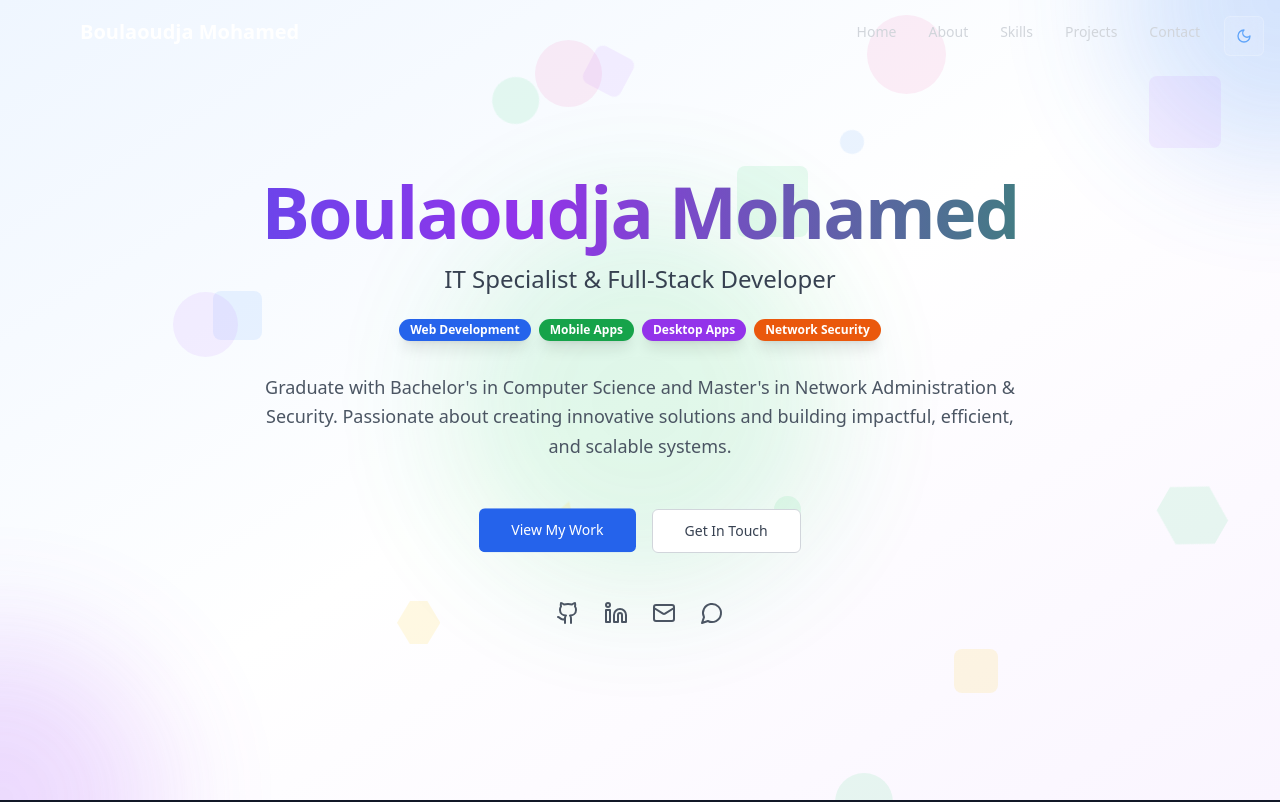
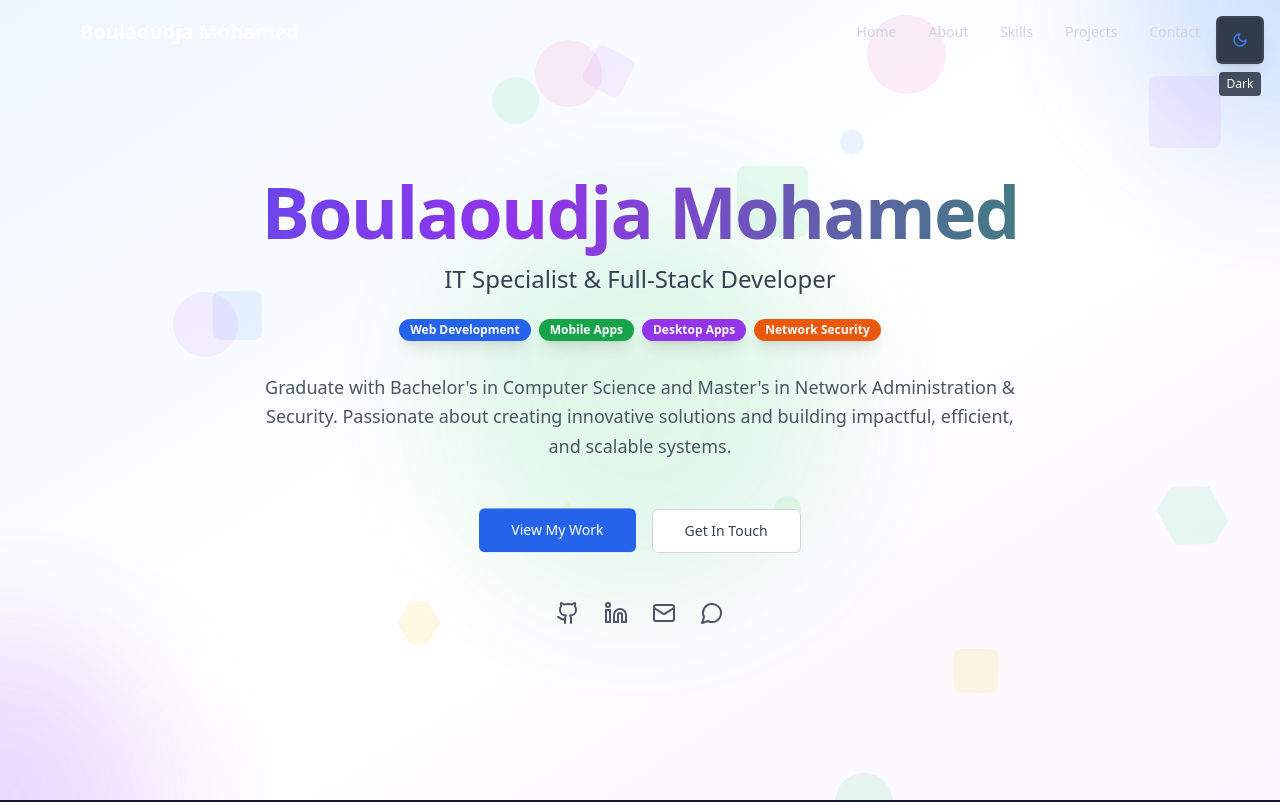
Before and after one commit to boulaoudja-mohamed/BM, a React (Vite) app: page / in a window 1280 px wide. Shown: the top 802 px of the page. Built offline with nearby package versions, Linux system fonts and the light colour scheme.

Commit message:
Add debugging and improve theme toggle visibility

```diff
--- a/src/components/ThemeToggle.tsx
+++ b/src/components/ThemeToggle.tsx
@@ -1,4 +1,3 @@
-
 import { Moon, Sun } from "lucide-react";
 import { Button } from "@/components/ui/button";
 import { useTheme } from "@/contexts/ThemeContext";
@@ -6,19 +5,29 @@ import { useTheme } from "@/contexts/ThemeContext";
 const ThemeToggle = () => {
   const { isDark, toggleTheme } = useTheme();
 
+  const handleClick = () => {
+    console.log('Theme toggle clicked! Current theme:', isDark ? 'dark' : 'light');
+    toggleTheme();
+  };
+
   return (
+    <div className="fixed top-4 right-4 z-[9999] flex flex-col items-center gap-2">
       <Button
         variant="ghost"
         size="icon"
-      onClick={toggleTheme}
-      className="fixed top-4 right-4 z-50 bg-white/10 backdrop-blur-md border border-white/20 hover:bg-white/20 transition-all duration-300 hover:scale-110"
+        onClick={handleClick}
+        className="bg-gray-800/90 dark:bg-white/90 backdrop-blur-md border-2 border-gray-600/50 dark:border-white/50 hover:bg-gray-700/90 dark:hover:bg-white/80 transition-all duration-300 hover:scale-110 text-white dark:text-gray-900 shadow-lg w-12 h-12"
       >
         {isDark ? (
-        <Sun className="h-5 w-5 text-yellow-400 transition-all duration-300" />
+          <Sun className="h-6 w-6 text-yellow-500 transition-all duration-300" />
         ) : (
-        <Moon className="h-5 w-5 text-blue-400 transition-all duration-300" />
+          <Moon className="h-6 w-6 text-blue-500 transition-all duration-300" />
         )}
       </Button>
+      <span className="text-xs text-white dark:text-gray-900 bg-gray-800/80 dark:bg-white/80 px-2 py-1 rounded text-center">
+        {isDark ? 'Light' : 'Dark'}
+      </span>
+    </div>
   );
 };
 
--- a/src/contexts/ThemeContext.tsx
+++ b/src/contexts/ThemeContext.tsx
@@ -1,4 +1,3 @@
-
 import React, { createContext, useContext, useEffect, useState } from 'react';
 
 interface ThemeContextType {
@@ -21,21 +20,28 @@ export const ThemeProvider: React.FC<{ children: React.ReactNode }> = ({ childre
     // Check localStorage first, then system preference
     const saved = localStorage.getItem('theme');
     if (saved) {
+      console.log('Found saved theme:', saved);
       return saved === 'dark';
     }
-    return window.matchMedia('(prefers-color-scheme: dark)').matches;
+    const systemPrefersDark = window.matchMedia('(prefers-color-scheme: dark)').matches;
+    console.log('System prefers dark:', systemPrefersDark);
+    return systemPrefersDark;
   });
 
   useEffect(() => {
+    console.log('Theme changed to:', isDark ? 'dark' : 'light');
     localStorage.setItem('theme', isDark ? 'dark' : 'light');
     if (isDark) {
       document.documentElement.classList.add('dark');
+      console.log('Added dark class to document');
     } else {
       document.documentElement.classList.remove('dark');
+      console.log('Removed dark class from document');
     }
   }, [isDark]);
 
   const toggleTheme = () => {
+    console.log('Toggling theme from:', isDark ? 'dark' : 'light');
     setIsDark(!isDark);
   };
 
```
Lines whose indentation alone changed are shown as unchanged.
